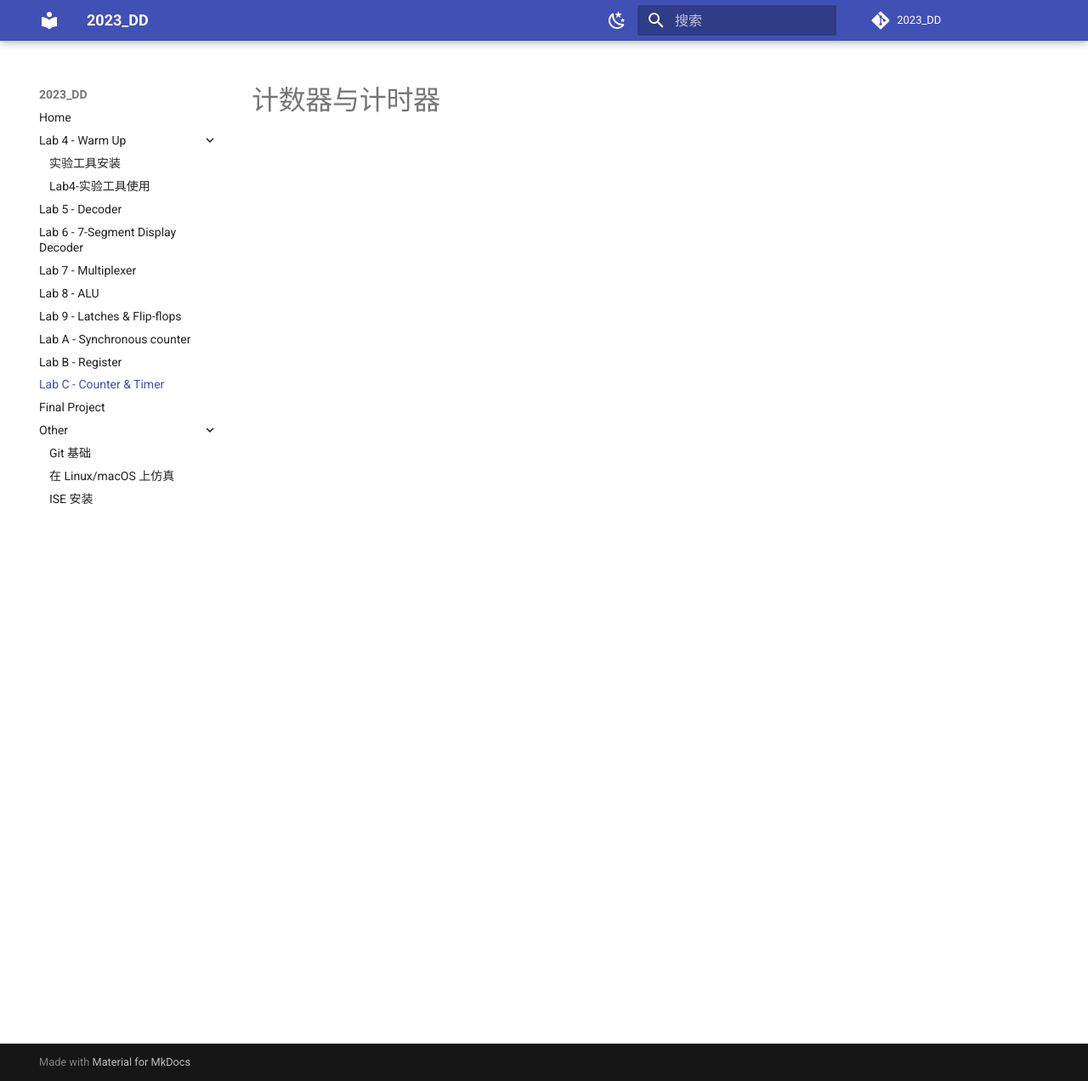
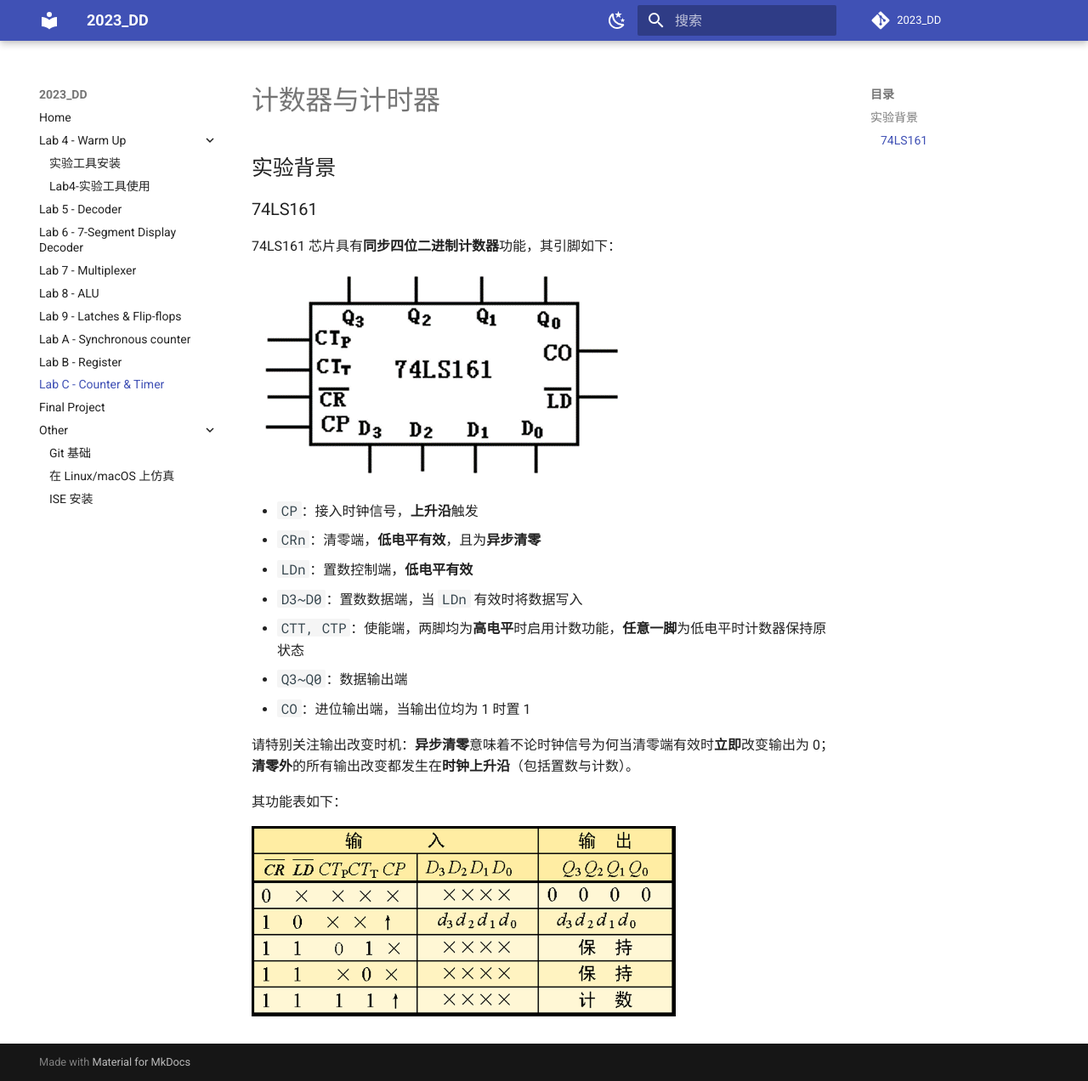
Before and after one commit to Guahao31/2023_DD, an MkDocs documentation site: the page built from docs/labC/counter_timer.md, in a window 1280 px wide and 1272 px high. Shown: the whole window at 85% size. Built offline with MkDocs 1.6.1 and Material for MkDocs 9.7.7, drawn with Linux system fonts in a browser that asks for light colours; a script that is not in the unit is left out; comment, search, counter and statistics services are not loaded.

Commit message:
background: 74LS161

```diff
--- a/docs/labC/counter_timer.md
+++ b/docs/labC/counter_timer.md
@@ -1 +1,23 @@
 # 计数器与计时器
+
+## 实验背景
+
+### 74LS161
+
+74LS161 芯片具有**同步四位二进制计数器**功能，其引脚如下：
+
+<img src="../pic/sym_74LS161.png">
+
+* `CP`：接入时钟信号，**上升沿**触发
+* `CRn`：清零端，**低电平有效**，且为**异步清零**
+* `LDn`：置数控制端，**低电平有效**
+* `D3~D0`：置数数据端，当 `LDn` 有效时将数据写入
+* `CTT, CTP`：使能端，两脚均为**高电平**时启用计数功能，**任意一脚**为低电平时计数器保持原状态
+* `Q3~Q0`：数据输出端
+* `CO`：进位输出端，当输出位均为 1 时置 1
+
+请特别关注输出改变时机：**异步清零**意味着不论时钟信号为何当清零端有效时**立即**改变输出为 0；**清零外**的所有输出改变都发生在**时钟上升沿**（包括置数与计数）。
+
+其功能表如下：
+
+<img src="../pic/fun_74LS161.png" style="zoom: 60%">
```
Also changed, not shown: docs/labC/pic/fun_74LS161.png (added), docs/labC/pic/sym_74LS161.png (added).
